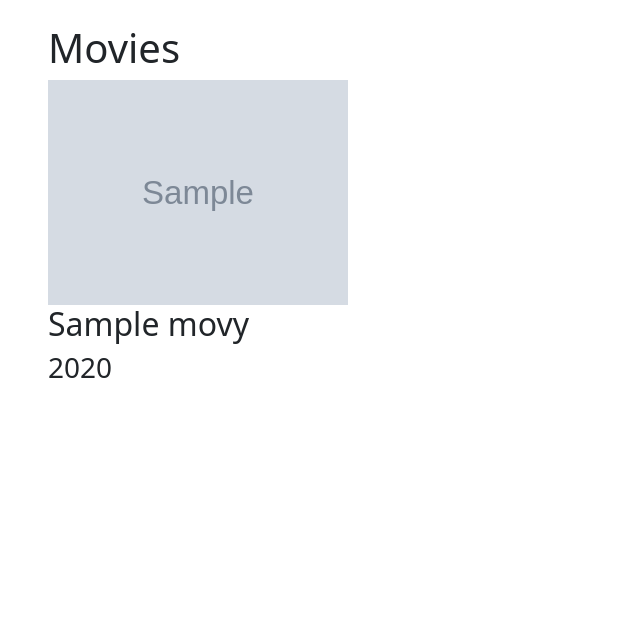
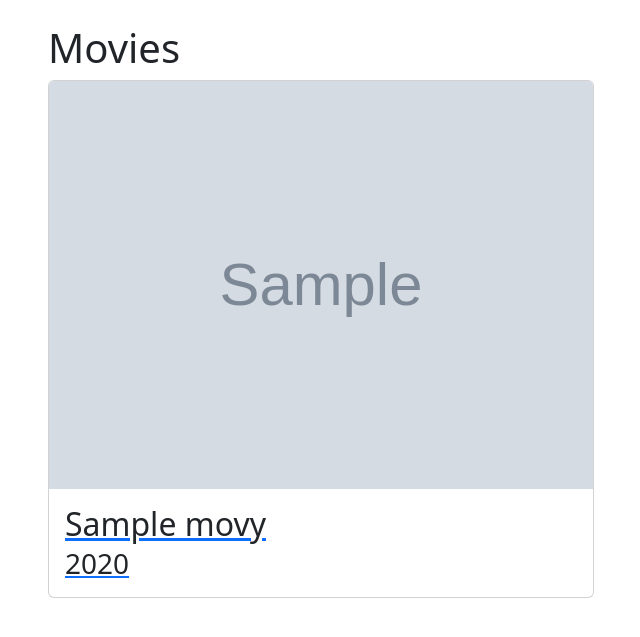
Before and after one commit to Wojciech-Przybylski/ams-group-project, a Flask app: page /movies in a window 1280 px wide. Shown: the part 76-713 px from the top of the page, without its empty margins (34-674 px from the left). Run offline with Flask 3, Linux system fonts and the light colour scheme; tables that the repository leaves empty hold one stand-in row (values such as "Sample post"); grey boxes marked "Sample" are stand-in pictures.

Commit message:
added bootstrap cards for styling

```diff
--- a/application/templates/movies.html
+++ b/application/templates/movies.html
@@ -1,11 +1,22 @@
 {% extends 'nav.html' %}
 {% block content %}
-{% for movie in movies %}
-<img src="{{ url_for('static', filename=movie.image) }}" alt="{{ movie.title }}"" class="img-fluid" width="300px">
-<h2>{{ movie.title }}</h2>
-<h3>{{  movie.release_date }}</h3>
-<br>
-{% endfor %}
+<div class="row">
+    {% for movie in movies %}
+      <div class="col-md-6">
+        <a href="{{ url_for('movie', movie_id=movie.id) }}">
+            <div class="card mb-4">
+            <img src="{{ url_for('static', filename=movie.image) }}" alt="{{ movie.title }}" class="card-img-top" width="300px">
+            <div class="card-body">
+                <h2 class="card-title">{{ movie.title }}</h2>
+                <h3 class="card-subtitle">{{ movie.release_date }}</h3>
+            </div>
+            </div>
+        </a>
+      </div>
+
+    {% endfor %}
+  </div>
+
 
 <script>
     dates = document.querySelectorAll('h3');
```
